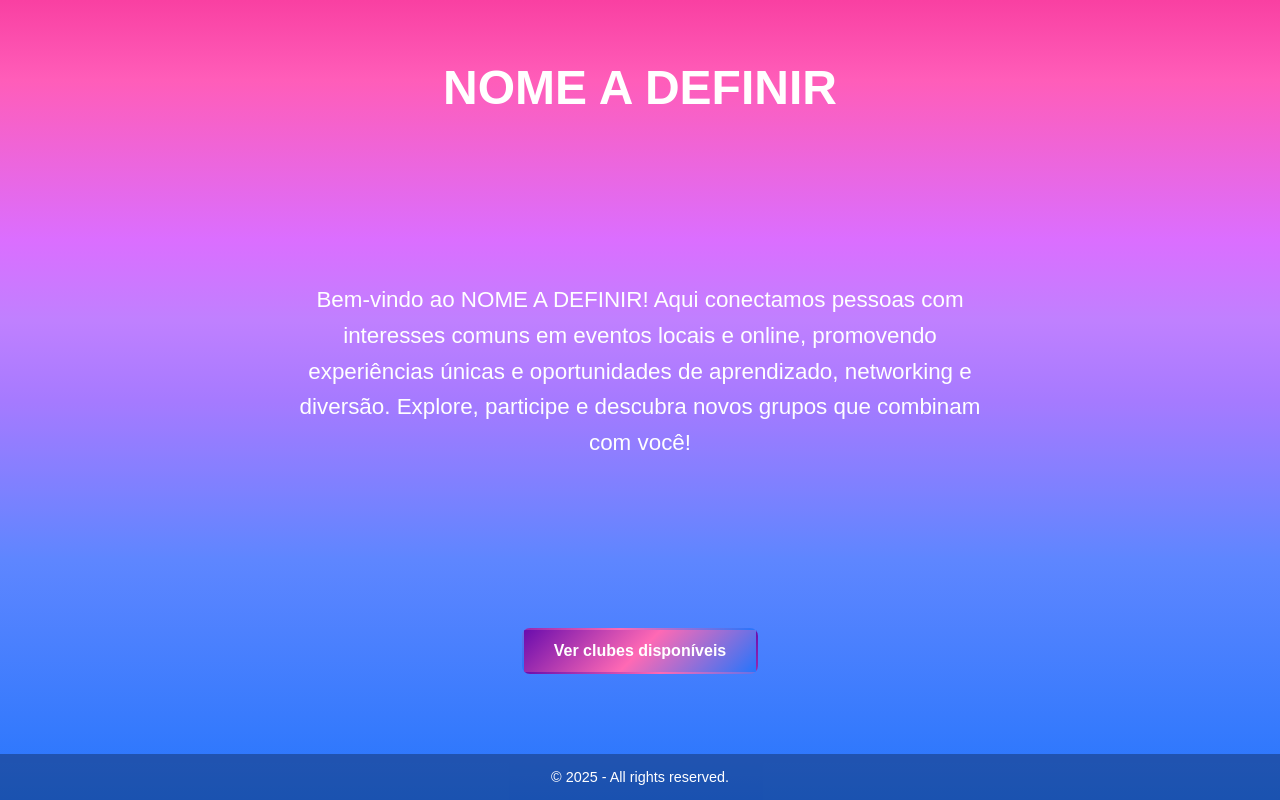
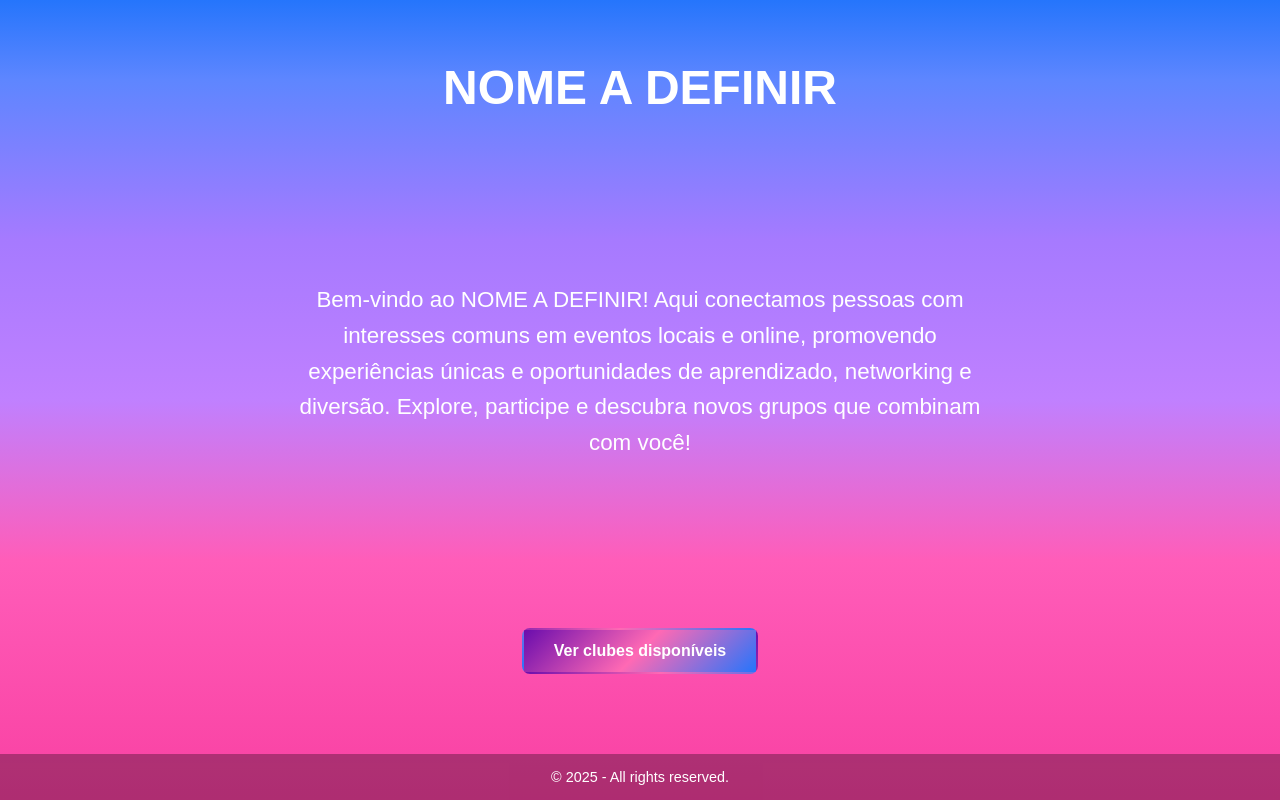
Before and after one commit to mine-tech-oficial/copa-empreendedorismo, a Flask app: page / in a window 1280 px wide. Run offline with Flask 3, Linux system fonts and the light colour scheme.

Commit message:
Atualiza css pt2

```diff
--- a/static/css/style.css
+++ b/static/css/style.css
@@ -12,18 +12,17 @@ body {
     flex-direction: column;
    background: linear-gradient(
         180deg,
-        #f940a2 0%,
-        #ff5db9 10%,
-        #db6eff 30%,
-        #c080ff 40%,
-        #a67aff 50%,
-        #5e86ff 70%,
-        #2575fc 100%
+        #2575fc 0%,
+        #5e86ff 10%,
+        #a67aff 30%,
+        #c080ff 50%,
+        #ff5db9 70%,
+        #f940a2 100%
     );
     background-attachment: fixed;
     background-repeat: no-repeat;
     background-size: cover;
-    color: white;
+    color:white
 }
 
 @keyframes gradientAnimation {
```
